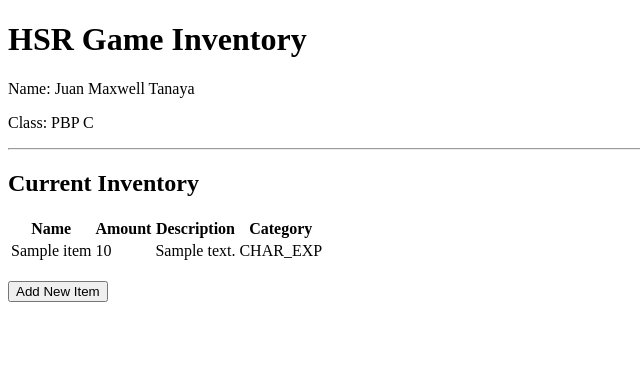
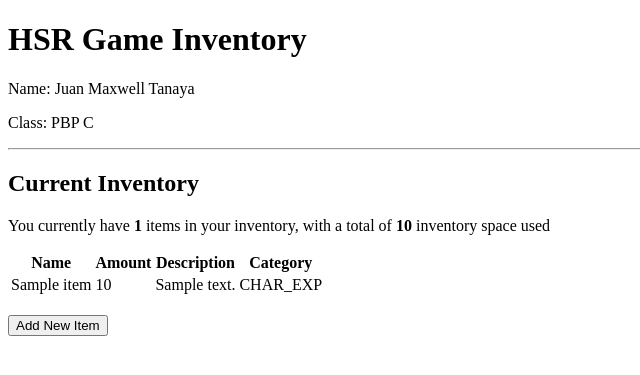
Before and after one commit to MightyZanark/hsr-inventory, a Django app: page / in a window 1280 px wide. Shown: the top 375 px of the page, without its empty margins (0-640 px from the left). Run offline with Django 4.2, Linux system fonts and the light colour scheme; tables that the repository leaves empty hold one stand-in row (values such as "Sample post").

Commit message:
answered point 1, 2, 3 of README

```diff
--- a/main/templates/main.html
+++ b/main/templates/main.html
@@ -10,6 +10,7 @@
 <p>Class: PBP {{ class }}</p>
 <hr>
 <h2>Current Inventory</h2>
+<p>You currently have <strong>{{ item_amt }}</strong> items in your inventory, with a total of <strong>{{ total_amt }}</strong> inventory space used</p>
 <table>
     <tr>
         <th>Name</th>
--- a/main/views.py
+++ b/main/views.py
@@ -8,12 +8,17 @@ from main.models import Item
 
 
 def show_main(request: HttpRequest) -> HttpResponse:
-    items = Item.objects.all()
+    items = Item.objects.order_by("-amount").all()
+    total_amt = 0
+    for item in items:
+        total_amt += item.amount
 
     context = {
         'name': 'Juan Maxwell Tanaya',
         'class': 'C',
         'inventory': items,
+        'item_amt': len(items),
+        'total_amt': total_amt
     }
 
     return render(request, "main.html", context)
```
Also changed, not shown: README.md.
